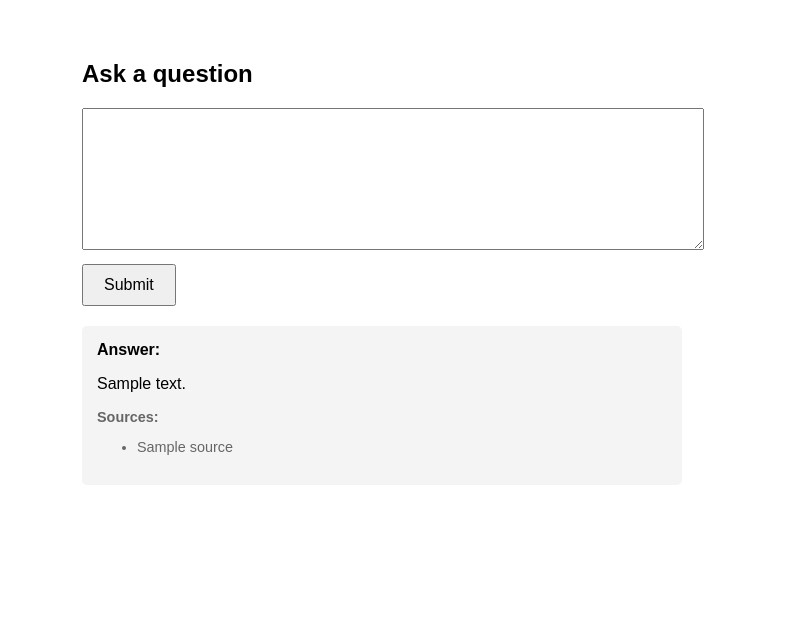
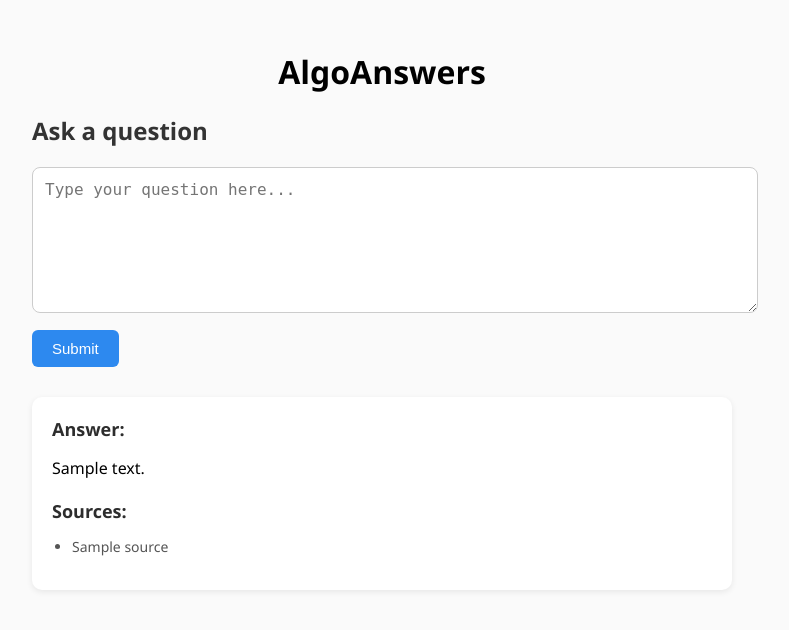
Before and after one commit to TishaMazumdar/algoworks, a FastAPI app: template templates/index.html in a window 1280 px wide. Shown: the top 630 px of the page, without its empty margins (258-1047 px from the left). Run offline with FastAPI, Linux system fonts and the light colour scheme; the template is opened without the code that fills it: most values are stand-ins (such as "Sample title", 1, 10 or a date in 2020).

Commit message:
Updated UI

```diff
--- a/templates/index.html
+++ b/templates/index.html
@@ -3,33 +3,115 @@
 <head>
     <title>Algoworks RAG Assistant</title>
     <style>
-        body { font-family: sans-serif; max-width: 600px; margin: auto; padding-top: 40px; }
-        textarea { width: 100%; height: 120px; padding: 10px; font-size: 16px; }
-        button { padding: 10px 20px; font-size: 16px; margin-top: 10px; }
-        .response { margin-top: 20px; background: #f4f4f4; padding: 15px; border-radius: 5px; }
-        .sources { font-size: 0.9em; color: #666; margin-top: 10px; }
+        body {
+            font-family: "Segoe UI", sans-serif;
+            max-width: 700px;
+            margin: 50px auto;
+            padding: 0 20px;
+            background-color: #fafafa;
+        }
+        h1 {
+            text-align: center;
+        }
+        h2 {
+            color: #333;
+        }
+        textarea {
+            width: 100%;
+            height: 120px;
+            padding: 12px;
+            font-size: 16px;
+            border: 1px solid #ccc;
+            border-radius: 8px;
+        }
+        button {
+            background-color: #2d89ef;
+            color: white;
+            border: none;
+            padding: 10px 20px;
+            font-size: 15px;
+            border-radius: 6px;
+            cursor: pointer;
+            margin-top: 12px;
+        }
+        button:hover {
+            background-color: #1b5fbf;
+        }
+        .response {
+            background: #fff;
+            padding: 20px;
+            margin-top: 30px;
+            border-radius: 10px;
+            box-shadow: 0 2px 6px rgba(0,0,0,0.08);
+        }
+        .response strong {
+            font-size: 18px;
+            color: #2d2d2d;
+        }
+        .sources {
+            margin-top: 20px;
+            font-size: 14px;
+            color: #555;
+        }
+        .sources ul {
+            padding-left: 20px;
+        }
+        .sources li {
+            margin-bottom: 6px;
+            word-wrap: break-word;
+        }
+        .spinner {
+            display: none;
+            margin-top: 15px;
+            text-align: center;
+        }
+        .spinner div {
+            width: 50px;
+            height: 50px;
+            margin: 0 auto;
+            background-color: #2d89ef;
+            border-radius: 100%;
+            animation: bounce 1.4s infinite ease-in-out both;
+        }
+
+        @keyframes bounce {
+            0%, 80%, 100% { transform: scale(0); }
+            40% { transform: scale(1.0); }
+        }
     </style>
 </head>
 <body>
+    <h1>AlgoAnswers</h1>
     <h2>Ask a question</h2>
-    <form action="/ask-ui" method="post">
-        <textarea name="question" required></textarea><br>
+    <form id="queryForm" action="/ask-ui" method="post">
+        <textarea name="question" placeholder="Type your question here..." required></textarea><br>
         <button type="submit">Submit</button>
+        <div class="spinner" id="spinner"><div></div></div>
     </form>
 
     {% if answer %}
         <div class="response">
             <strong>Answer:</strong>
-            <p>{{ answer }}</p>
+            <div id="formatted-answer">
+                <p>{{ answer | safe }}</p>
+            </div>
             <div class="sources">
                 <strong>Sources:</strong>
                 <ul>
                 {% for source in sources %}
-                    <li>{{ source }}</li>
+                    <li>{{ source.replace('\\', '/').split('/')[-1] }}</li>
                 {% endfor %}
                 </ul>
             </div>
         </div>
     {% endif %}
+
+    <script>
+        const form = document.getElementById('queryForm');
+        const spinner = document.getElementById('spinner');
+        form.addEventListener('submit', () => {
+            spinner.style.display = 'block';
+        });
+    </script>
 </body>
 </html>
```
